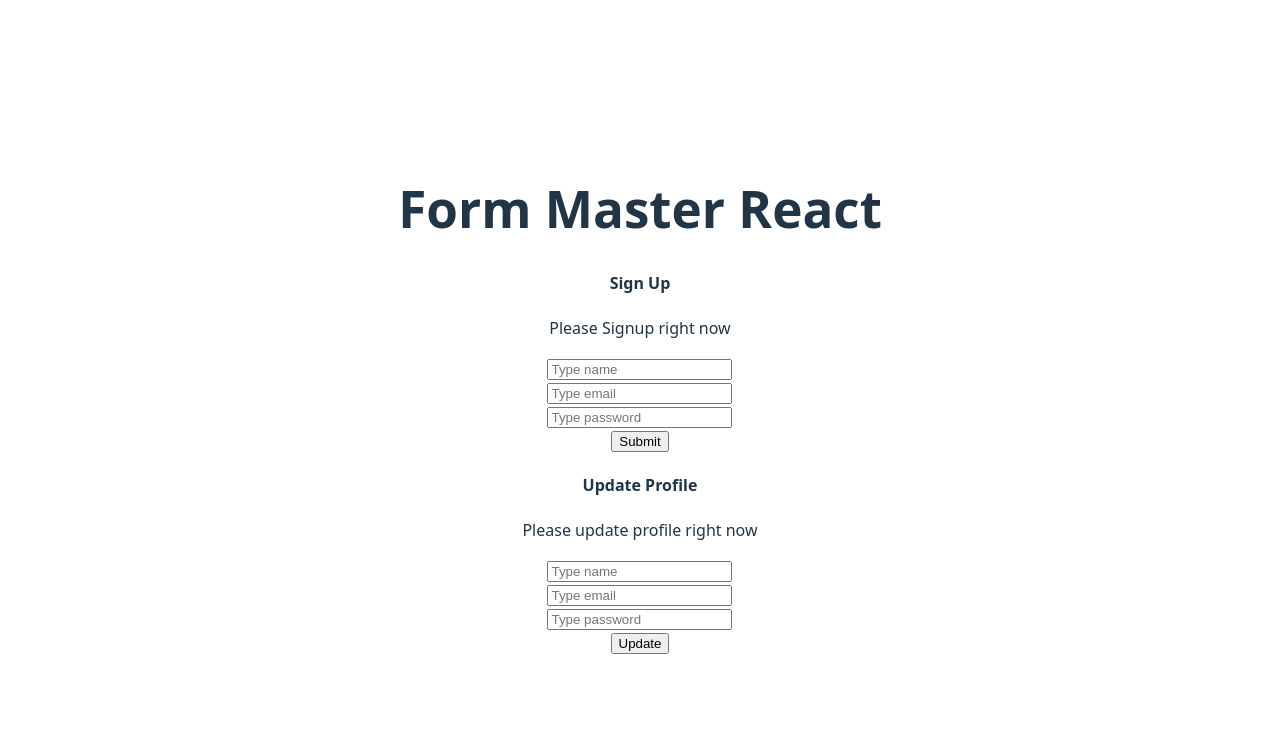
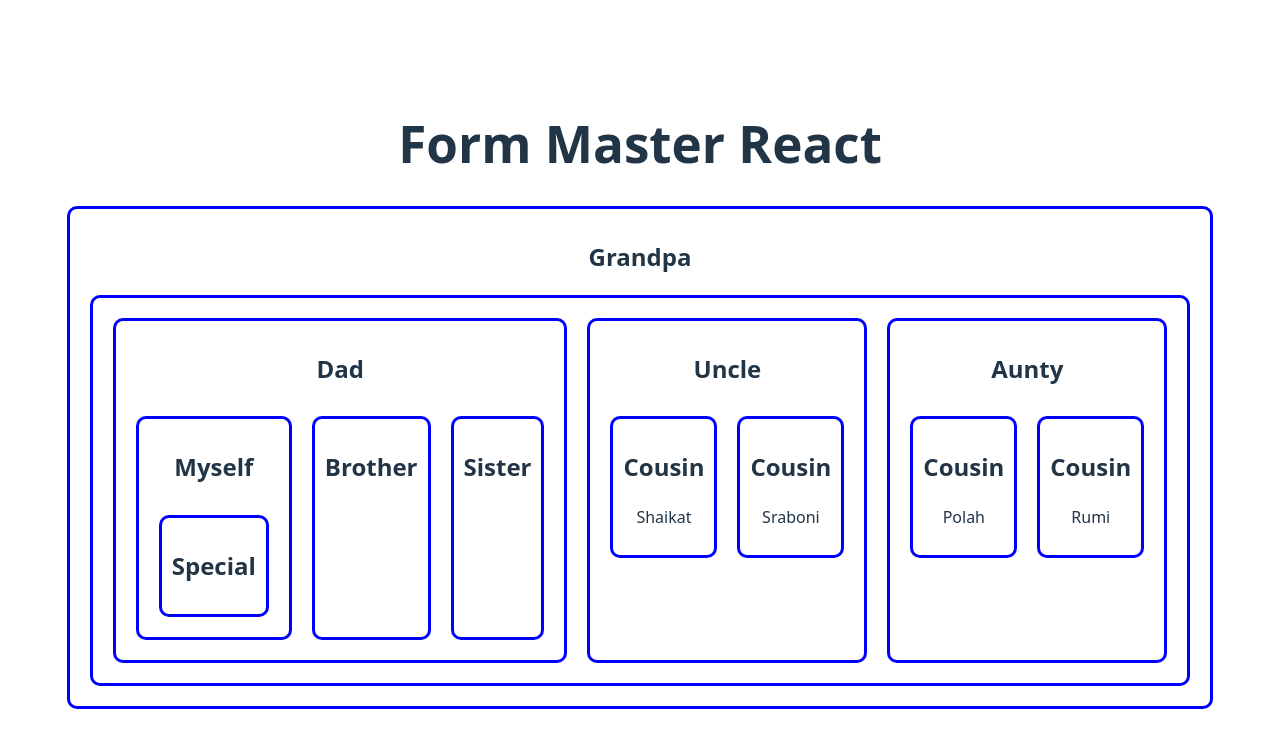
Before and after one commit to prosenjithdash/form-master-react, a React (Vite) app: page / in a window 1280 px wide. Shown: the top 748 px of the page. Built offline with nearby package versions, Linux system fonts and the light colour scheme.

Commit message:
done Create a list of components to create connection

```diff
--- a/src/App.jsx
+++ b/src/App.jsx
@@ -1,5 +1,6 @@
 
 import './App.css'
+import Grandpa from './components/Grandpa/Grandpa'
 import HookForm from './components/HookForm/HookForm'
 import ReusableForm from './components/ReusableForm/ReusableForm'
 // import RefForm from './components/RefForm/RefForm'
@@ -8,22 +9,14 @@
 
 function App() {
 
-  // const handleSignUpSubmit = (data) => {
-  //   console.log('SignUp data: ',data)
 
+
+  // const handleSignup = (data) => {
+  //   console.log('Signup data:',data)
   // }
-
-  // const handleUpdateProfile = (data) => {
-  //   console.log('Update Profile data: ', data)
-
+  // const handleUpdate = (data) => {
+  //   console.log('Update data:',data)
   // }
-
-  const handleSignup = (data) => {
-    console.log('Signup data:',data)
-  }
-  const handleUpdate = (data) => {
-    console.log('Update data:',data)
-  }
   return (
     <div>
       <h1>Form Master React</h1>
@@ -36,7 +29,7 @@
 
 
 
-      <ReusableForm fromTitle='SignUp' handleSubmit={handleSignup}>
+      {/* <ReusableForm fromTitle='SignUp' handleSubmit={handleSignup}>
         <div>
           <h4>Sign Up</h4>
           <p>Please Signup right now</p>
@@ -49,7 +42,10 @@
           <h4>Update Profile</h4>
           <p>Please update profile right now</p>
         </div>
-      </ReusableForm>
+      </ReusableForm> */}
+
+
+      <Grandpa/>
 
     </div>
   )
--- /dev/null
+++ b/src/components/Aunty/Aunty.jsx
@@ -0,0 +1,16 @@
+import React from 'react';
+import Cousin from '../Cousin/Cousin';
+
+const Aunty = () => {
+    return (
+        <div>
+            <h2>Aunty</h2>
+            <section className="flex">
+                <Cousin name={'Polah'} />
+                <Cousin name={'Rumi'} />
+            </section>
+        </div>
+    );
+};
+
+export default Aunty;
--- /dev/null
+++ b/src/components/Brother/Brother.jsx
@@ -0,0 +1,11 @@
+import React from 'react';
+
+const Brother = () => {
+    return (
+        <div>
+            <h2>Brother</h2>
+        </div>
+    );
+};
+
+export default Brother;
--- /dev/null
+++ b/src/components/Cousin/Cousin.jsx
@@ -0,0 +1,12 @@
+import React from 'react';
+
+const Cousin = ({name}) => {
+    return (
+        <div>
+            <h2>Cousin</h2>
+            <p>{name}</p>
+        </div>
+    );
+};
+
+export default Cousin;
--- /dev/null
+++ b/src/components/Dad/Dad.jsx
@@ -0,0 +1,19 @@
+import React from 'react';
+import Myself from '../Myself/Myself';
+import Brother from '../Brother/Brother';
+import Sister from '../Sister/Sister';
+
+const Dad = () => {
+    return (
+        <div>
+            <h2>Dad</h2>
+            <section className='flex'>
+                <Myself />
+                <Brother />
+                <Sister/>
+            </section>
+        </div>
+    );
+};
+
+export default Dad;
--- /dev/null
+++ b/src/components/Grandpa/Grandpa.css
@@ -0,0 +1,10 @@
+.grandpaStyle div, .grandpaStyle{
+    border: 3px solid blue;
+    padding: 10px;
+    border-radius: 10px;
+    margin: 10px;
+}
+
+.flex{
+    display: flex;
+}
--- /dev/null
+++ b/src/components/Grandpa/Grandpa.jsx
@@ -0,0 +1,20 @@
+import React from 'react';
+import Dad from '../Dad/Dad';
+import Uncle from '../Uncle/Uncle';
+import Aunty from '../Aunty/Aunty';
+import './Grandpa.css'
+const Grandpa = () => {
+    return (
+        <div className='grandpaStyle '>
+            <h2>Grandpa</h2>
+
+            <div className='flex'>
+                <Dad />
+                <Uncle />
+                <Aunty />
+            </div>
+        </div>
+    );
+};
+
+export default Grandpa;
--- /dev/null
+++ b/src/components/Myself/Myself.jsx
@@ -0,0 +1,15 @@
+import React from 'react';
+import Special from '../Special/Special';
+
+const Myself = () => {
+    return (
+        <div>
+            <h2>Myself</h2>
+            <section className="flex">
+                <Special/>
+            </section>
+        </div>
+    );
+};
+
+export default Myself;
--- /dev/null
+++ b/src/components/Sister/Sister.jsx
@@ -0,0 +1,11 @@
+import React from 'react';
+
+const Sister = () => {
+    return (
+        <div>
+            <h2>Sister</h2>
+        </div>
+    );
+};
+
+export default Sister;
--- /dev/null
+++ b/src/components/Special/Special.jsx
@@ -0,0 +1,11 @@
+import React from 'react';
+
+const Special = () => {
+    return (
+        <div>
+            <h2>Special</h2>
+        </div>
+    );
+};
+
+export default Special;
--- /dev/null
+++ b/src/components/Uncle/Uncle.jsx
@@ -0,0 +1,16 @@
+import React from 'react';
+import Cousin from '../Cousin/Cousin';
+
+const Uncle = () => {
+    return (
+        <div>
+            <h2>Uncle</h2>
+            <section className="flex">
+                <Cousin name={'Shaikat'} />
+                <Cousin name={'Sraboni'}/>
+            </section>
+        </div>
+    );
+};
+
+export default Uncle;
```
